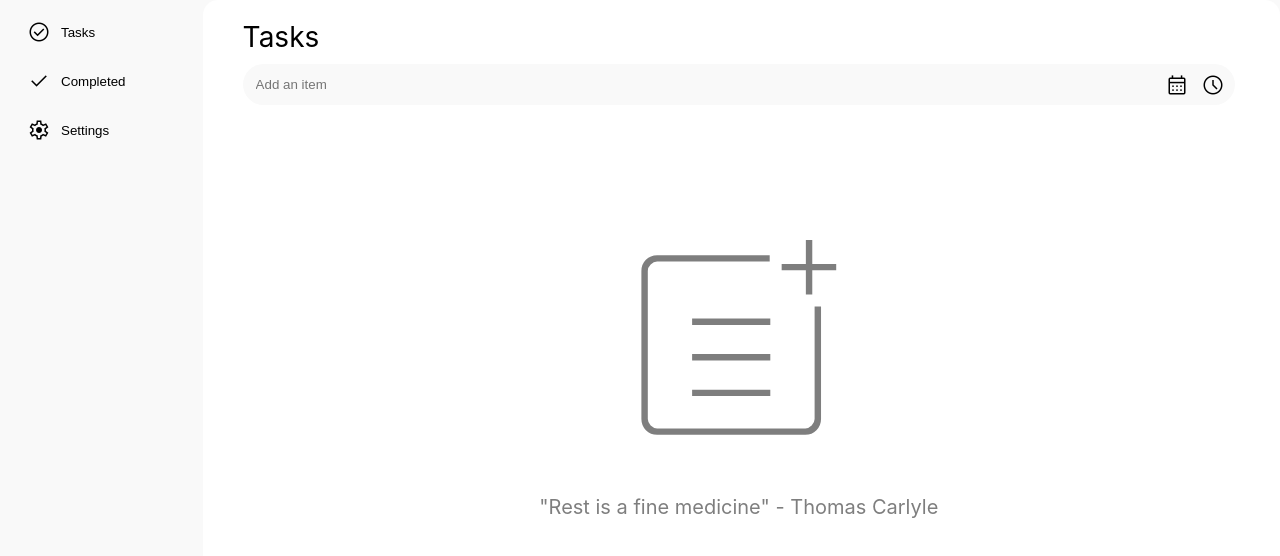
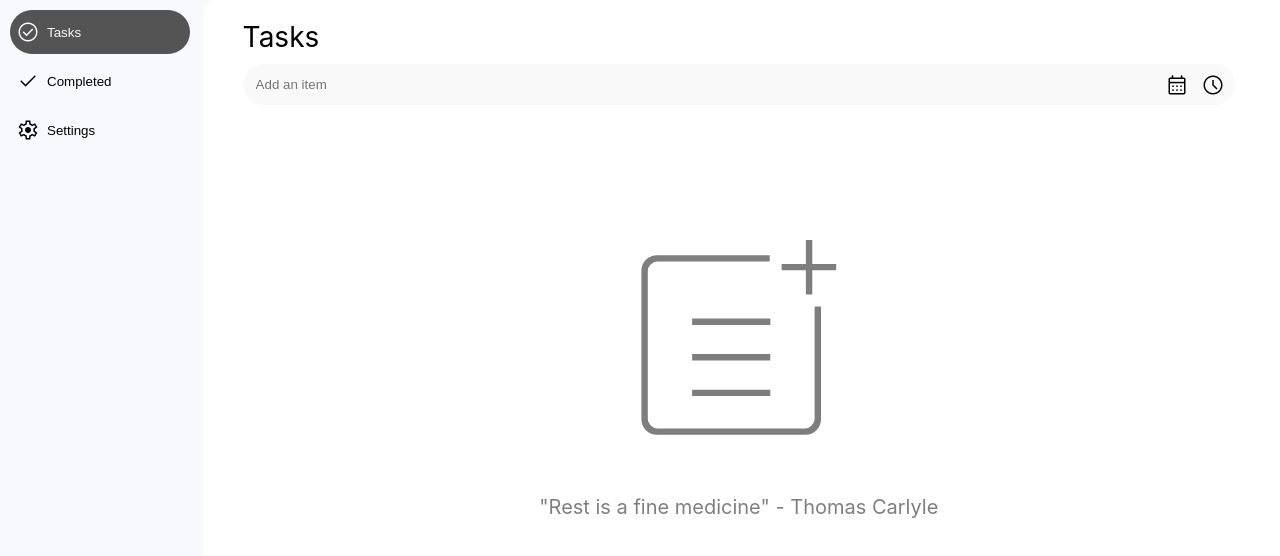
Before and after one commit to kelvin-14/Avocado_PC, a React (Create React App) app in the folder avocadoui/: page / in a window 1280 px wide. Shown: the top 556 px of the page. Built offline with nearby package versions, Linux system fonts and the light colour scheme.

Commit message:
better styling for dark mode

```diff
--- a/avocadoui/src/components/menu/Menu.tsx
+++ b/avocadoui/src/components/menu/Menu.tsx
@@ -12,7 +12,8 @@ function Menu(props: any) {
               icon = 'check_circle'
               name= 'Tasks'
               onClick= {() => props.changePageIndex(0)}
-              bgColor= {props.menuIndex === 0 ? 'gray' : 'white'}
+              menuIndex = {props.menuIndex}
+              thisIndex = {0}
             />
           </li>
           <li>
@@ -20,7 +21,8 @@ function Menu(props: any) {
               icon = 'done'
               name= 'Completed'
               onClick= {() => props.changePageIndex(1)}
-              bgColor= {props.menuIndex === 1 ? 'gray' : 'white'}
+              menuIndex = {props.menuIndex}
+              thisIndex = {1}
             />
           </li>
           <li>
@@ -28,7 +30,8 @@ function Menu(props: any) {
               icon = 'settings'
               name= 'Settings'
               onClick= {() => props.changePageIndex(2)}
-              bgColor= {props.menuIndex === 1 ? 'gray' : 'white'}
+              menuIndex = {props.menuIndex}
+              thisIndex = {2}
             />
           </li>
         </ul>
--- a/avocadoui/src/components/menu/MenuTab.tsx
+++ b/avocadoui/src/components/menu/MenuTab.tsx
@@ -8,14 +8,36 @@ function MenuTab(props: any) {
       <button
           className='menuButton'
           onClick={props.onClick}
+          style={
+            props.menuIndex === props.thisIndex ?
+            {
+              backgroundColor: "var(--gray-highlight)"
+            } :
+            {
+
+            }
+          }
       >
         <div className='menuIcon'>
-          <span className="material-symbols-outlined">
+          <span className="material-symbols-outlined" style={
+            props.menuIndex === props.thisIndex ?
+            {
+              color: "var(--background)"
+            } :
+            {
+            }}>
             {props.icon}
           </span>
         </div>
 
-        <p>{props.name}</p>
+        <p style={
+            props.menuIndex === props.thisIndex ?
+            {
+              color: "var(--background)"
+            } :
+            {
+
+            }}>{props.name}</p>
       </button>
     </div>
   );
--- a/avocadoui/src/css/App.css
+++ b/avocadoui/src/css/App.css
@@ -1,9 +1,8 @@
 .App {
-    background-color: var(--surface);
+    background: var(--background);
     display: flex;
     flex-direction: row;
     height: 100vh;
-    margin-bottom: 0px;
     padding: 0px;
     overflow: hidden;
     color: var(--text)
--- a/avocadoui/src/css/ListView.css
+++ b/avocadoui/src/css/ListView.css
@@ -33,10 +33,11 @@
     border-radius: 25px;
     border: none;
     background-color: var(--surface);
+    color: var(--text)
 }
 
 .addTaskInput:focus {
     border: none;
-    outline: 1px solid var(--button);
+    outline: 1px solid var(--surface);
     background-color: var(--background);
 }
--- a/avocadoui/src/css/MainView.css
+++ b/avocadoui/src/css/MainView.css
@@ -2,8 +2,10 @@
     height: 100vh;
     width: 100vw;
     overflow: none;
-    border-radius: 15px;
+    border-top-left-radius: 15px;
+    border-bottom-left-radius: 15px;
     display: block;
-    background-color: var(--background);
+    background-color: var(--secondary);
     padding: 0px 20px 20px 20px;
+    margin-bottom: 100px;
 }
--- a/avocadoui/src/css/Menu.css
+++ b/avocadoui/src/css/Menu.css
@@ -3,7 +3,7 @@
     height: 100vh;
     margin: 0px;
     padding-top: 5px;
-    background-color: var(--surface);
+    background-color: var(--background);
 }
 
 ul {
--- a/avocadoui/src/css/MenuTab.css
+++ b/avocadoui/src/css/MenuTab.css
@@ -5,29 +5,19 @@
     width: 180px;
 }
 
-.menuButton:focus {
-    color: var(--button);
-    border-left: 2px solid var(--button);
-    padding-left: 0px; /* this counteracts the 2px push to the right that the border caused**/
-    align-items: center;
-    background-color: var(--surface);
-}
-
 .menuButton {
-    padding-left: 2px;
     display: flex;
     flex-direction: row;
     color: var(--button);
     width: 100%;
     border: 10px green;
     align-items: center;
-    border-top-right-radius: 25px;
-    border-bottom-right-radius: 25px;
+    border-radius: 50px;
 }
 
 .menuIcon {
-    padding-left: 15px;
-    padding-right: 10px;
+    padding-left: 0px;
+    padding-right: 7px;
 }
 
 .menuButton p {
--- a/avocadoui/src/css/Settings.css
+++ b/avocadoui/src/css/Settings.css
@@ -9,7 +9,7 @@
     align-items: center;
     border: 2px solid var(--text);
     padding: 10px 15px 10px 15px;
-    border-radius: 25px;
+    border-radius: 50px;
     width: fit-content;
 }
 .dark-mode-button p {
--- a/avocadoui/src/css/TaskListItem.css
+++ b/avocadoui/src/css/TaskListItem.css
@@ -11,5 +11,6 @@
     margin: 0;
 }
 .taskCheckBox {
-    width: 40px;
+    border-radius: 10px;
+    background-color: red;
 }
--- a/avocadoui/src/css/index.css
+++ b/avocadoui/src/css/index.css
@@ -1,15 +1,19 @@
 :root {
-  --background: white;
+  --background: rgba(247, 249, 255);
+  --secondary: white;
   --text: black;
   --surface: #f9f9f9;
   --button: #3f37c9;
+  --gray-highlight: #545454;
 }
 
 [data-theme = 'dark'] {
   --background: black;
+  --secondary: #171717;
   --text: white;
   --surface: rgba(255,255,255,.2);
-  --button: rgba(255,255,255,.2);
+  --button: #3f37c9;
+  --gray-highlight: #bfbfbf;
 }
 
 body {
```
